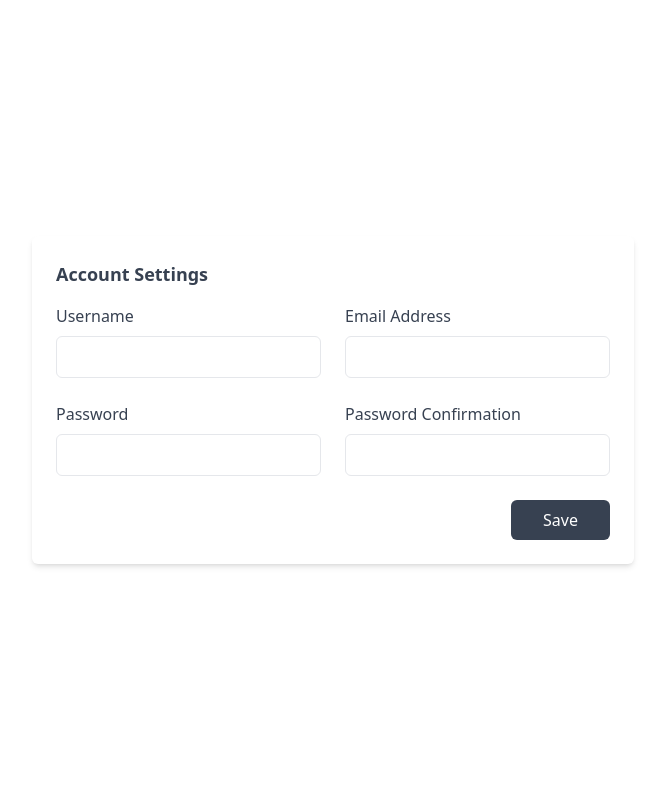
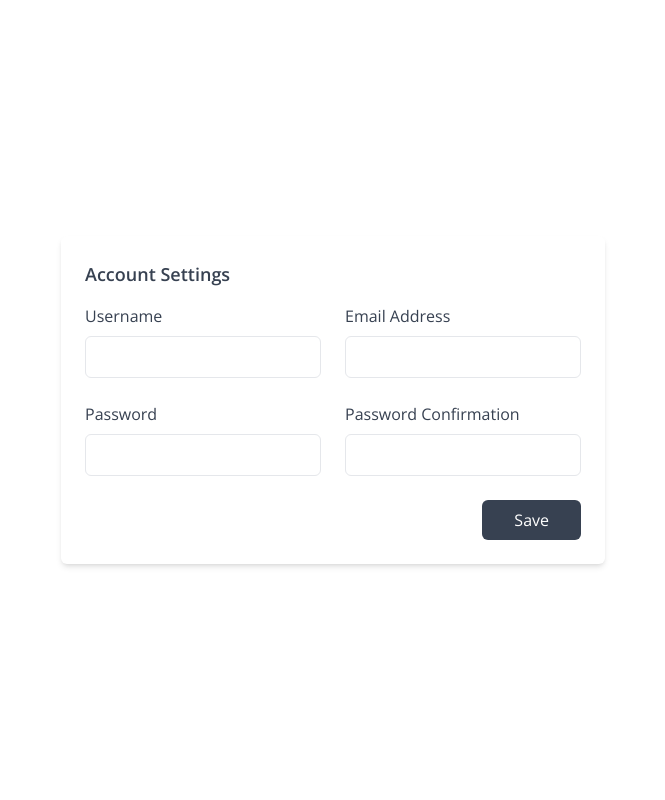
Before and after one commit to JuJu222/SafetyHelmetDetectionWebApp, a Flask app: page /login in a window 1280 px wide. Shown: the whole page, without its empty margins (307-972 px from the left). Run offline with Flask 3, Linux system fonts and the light colour scheme; some libraries are stand-ins or nearby versions.

Commit message:
Implemented layout

```diff
--- a/app.py
+++ b/app.py
@@ -2,6 +2,7 @@
 from flask_mysqldb import MySQL
 
 app = Flask(__name__, template_folder='templates')
+app.static_folder = 'static'
 
 app.config['MYSQL_HOST'] = 'localhost'
 app.config['MYSQL_USER'] = 'root'
@@ -10,10 +11,12 @@
 
 mysql = MySQL(app)
 
+
 @app.route('/login')
 def login():
     return render_template('login.html')
 
+
 @app.route('/')
 def index():
     return render_template('index.html')
--- /dev/null
+++ b/static/style.css
@@ -0,0 +1,5 @@
+@import url('https://fonts.googleapis.com/css2?family=Open+Sans:ital,wght@0,300..800;1,300..800&display=swap');
+
+body {
+    font-family: "Open Sans", sans-serif;
+}
--- a/templates/base.html
+++ b/templates/base.html
@@ -5,8 +5,12 @@
     <meta name="viewport" content="width=device-width, initial-scale=1.0">
     <title>Document</title>
     <script src="https://cdn.tailwindcss.com"></script>
+    <link rel="preconnect" href="https://fonts.googleapis.com">
+    <link rel="preconnect" href="https://fonts.gstatic.com" crossorigin>
+    <link href="https://fonts.googleapis.com/css2?family=Open+Sans:ital,wdth,wght@0,75..100,300..800;1,75..100,300..800&display=swap" rel="stylesheet">
+    <link rel= "stylesheet" type= "text/css" href="{{ url_for('static', filename='style.css')}}" />
 </head>
-<body class="h-full">
+<body class="h-screen">
     {% block content %}{% endblock %}
 </body>
 </html>
```
Also changed, not shown: templates/index.html (+19 -10 lines), tailwind.config.js (added).
